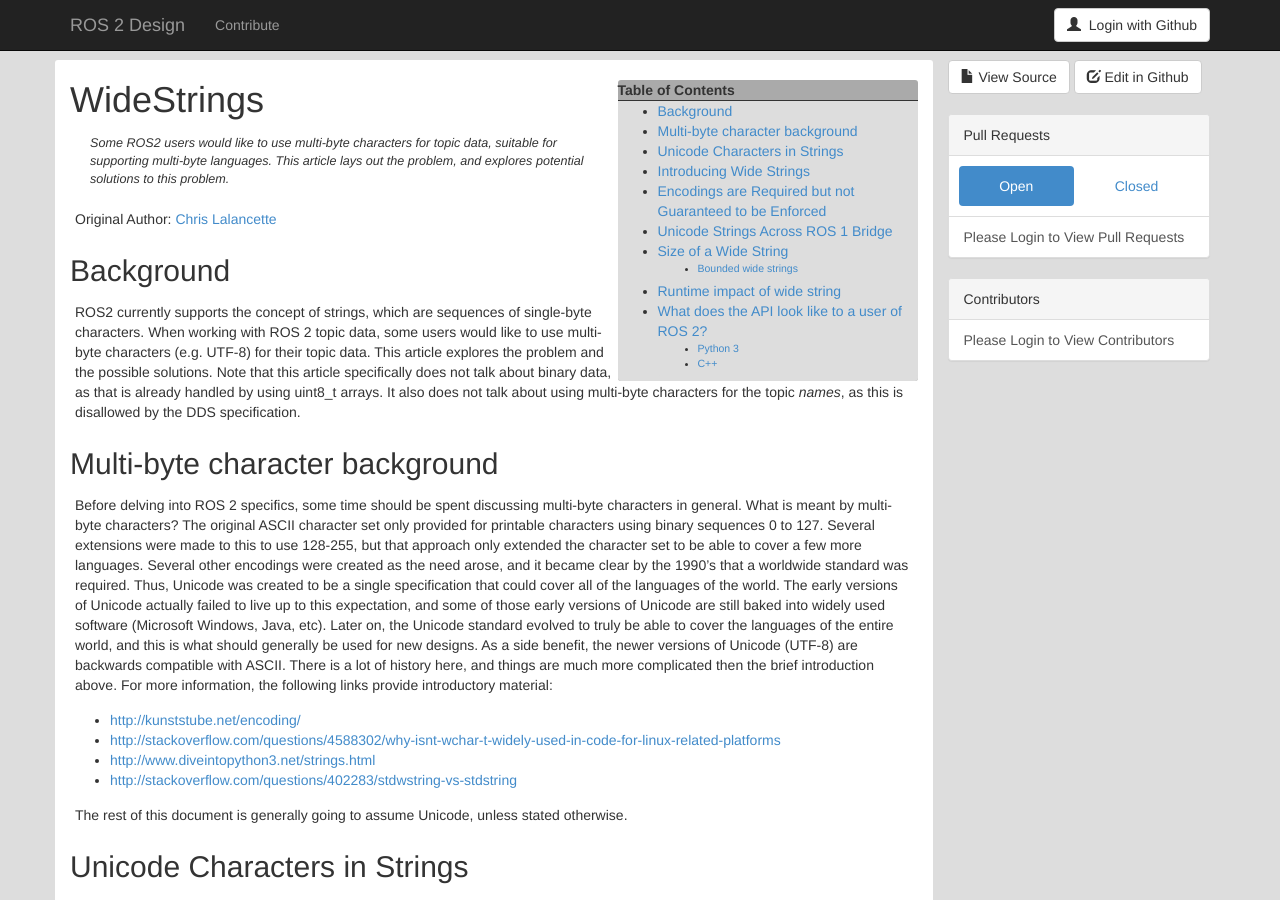
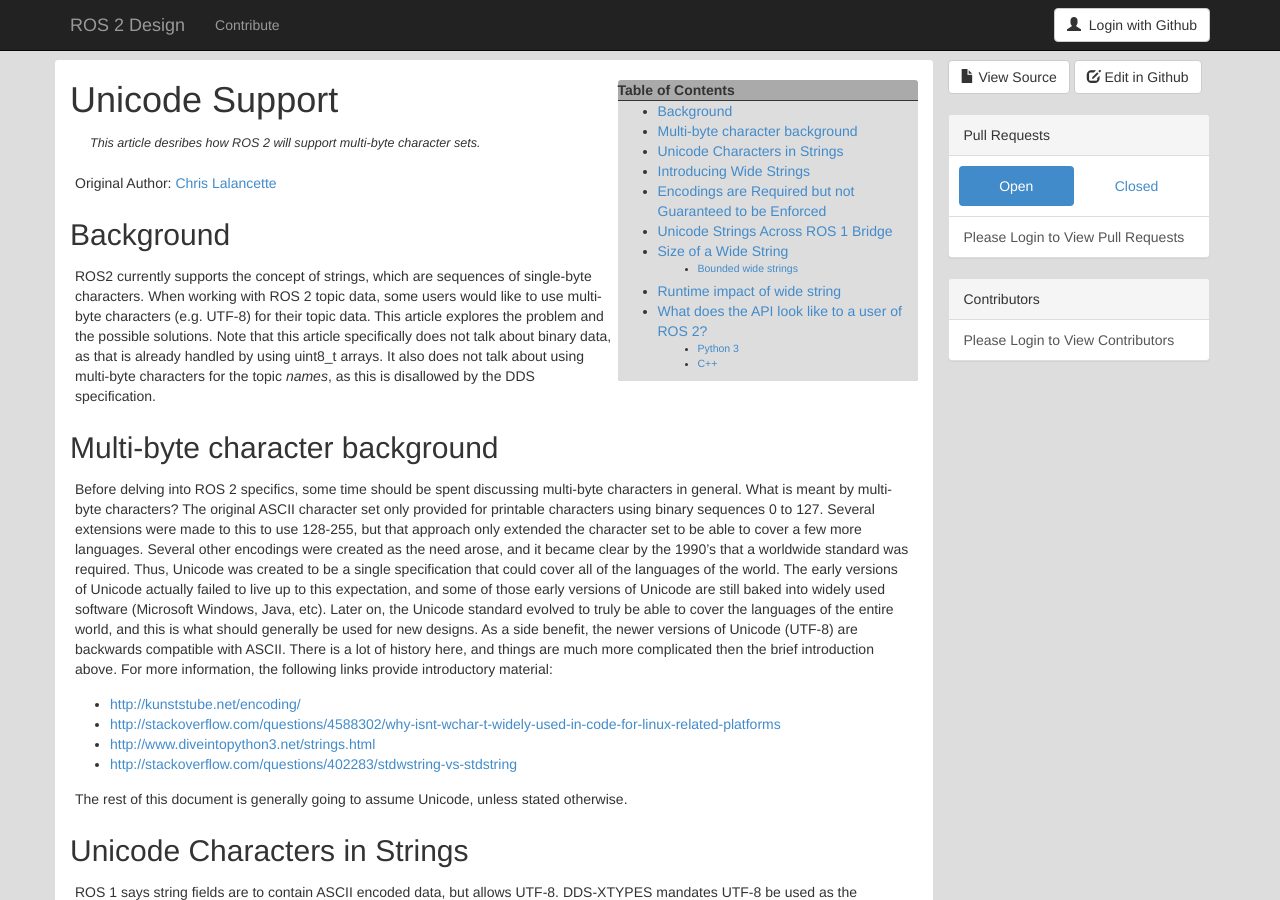
Before and after one commit to ros2/design, a Jekyll site: the page built from articles/WideStrings.md, in a window 1280 px wide and 900 px high. Built offline with Jekyll 4.4.1, drawn with Linux system fonts in a browser that asks for light colours; nearby versions of some CDN libraries.

Commit message:
Title and abstract about unicode

```diff
--- a/articles/WideStrings.md
+++ b/articles/WideStrings.md
@@ -1,9 +1,8 @@
 ---
 layout: default
-title: WideStrings
+title: Unicode Support
 abstract:
-  Some ROS2 users would like to use multi-byte characters for topic data, suitable for supporting multi-byte languages.
-  This article lays out the problem, and explores potential solutions to this problem.
+  This article desribes how ROS 2 will support multi-byte character sets.
 author: '[Chris Lalancette](https://github.com/clalancette)'
 published: true
 ---
```
